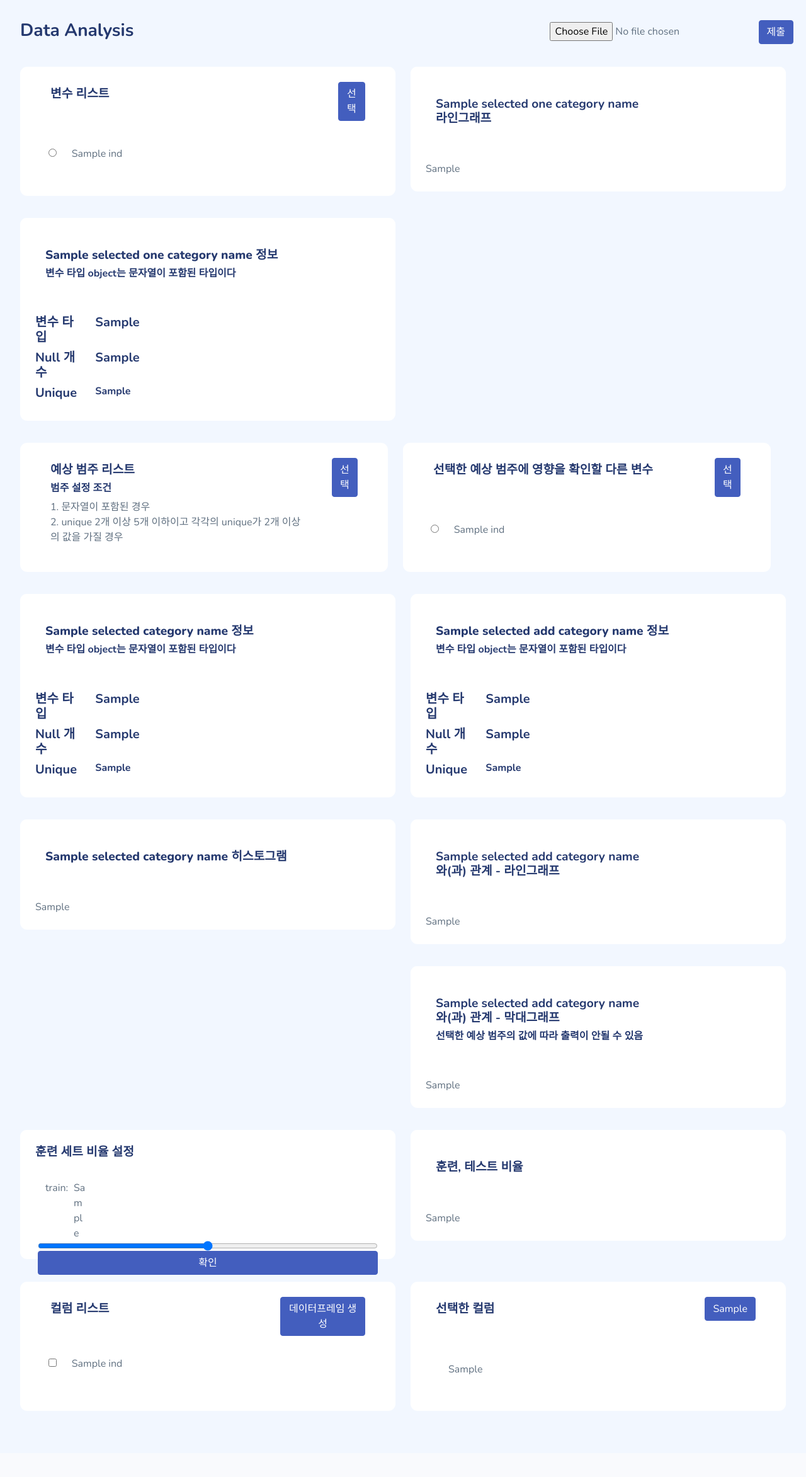
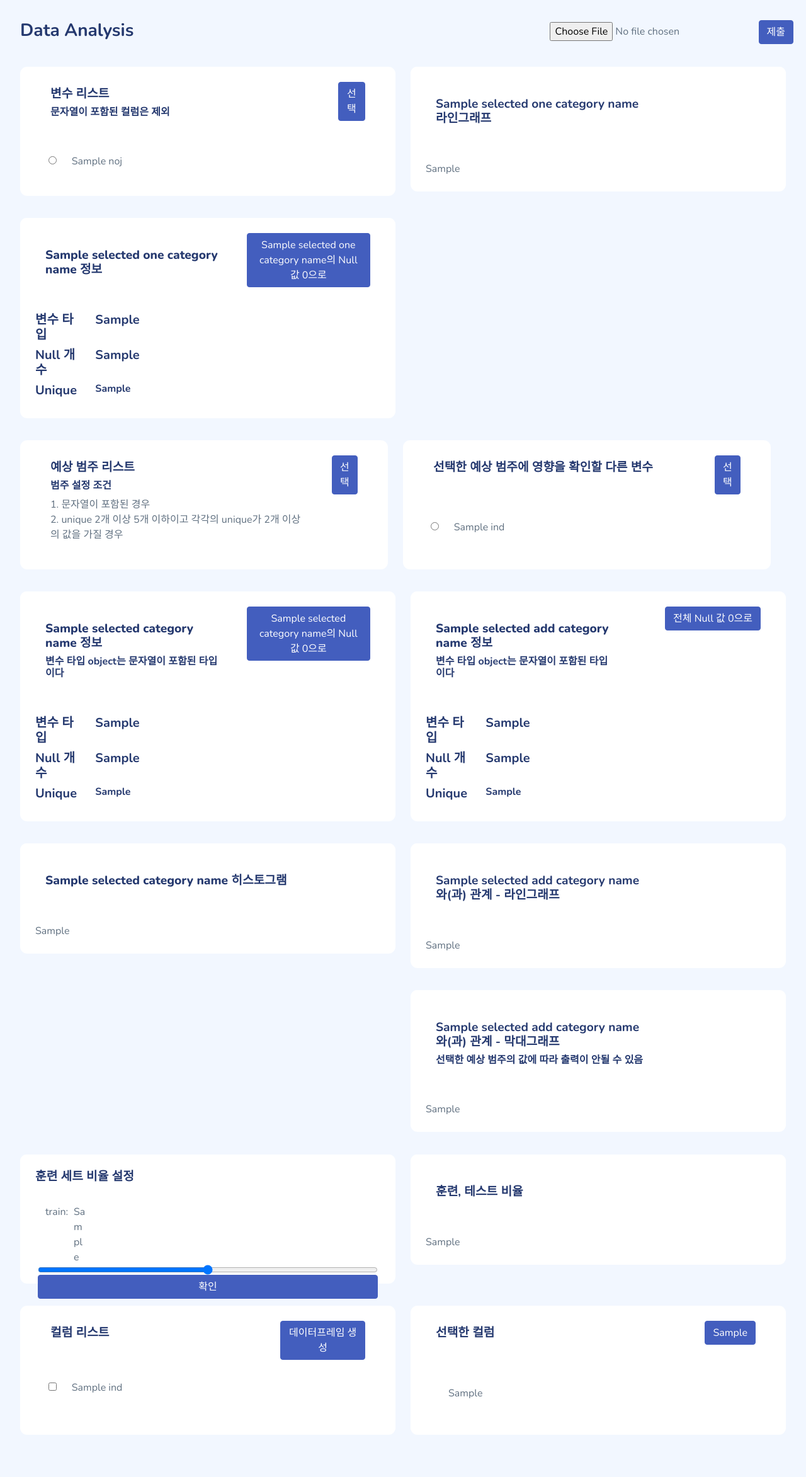
Before and after one commit to Chihyuk/DataAnalysis, a Django app: template home/main/templates/index.html in a window 1280 px wide. Shown: the whole page at 63% size. Before the commit the page ends 2182 px from the top, so only its background shows below. Run offline with Django 4.2, Linux system fonts and the light colour scheme; the template is opened without the code that fills it: most values are stand-ins (such as "Sample title", 1, 10 or a date in 2020); some libraries are stand-ins or nearby versions.

Commit message:
null 값 0 으로 만드는 버튼 생성

```diff
--- a/dataweb/main/templates/index.html
+++ b/dataweb/main/templates/index.html
@@ -47,6 +47,7 @@
                                 <div class="row px-3 py-2 mx-2">
                                     <div class="card-header col-lg-10">
                                         <h4>변수 리스트</h4>
+                                        <h6>문자열이 포함된 컬럼은 제외<h6>
                                     </div>
                                     <div class="card-body col-lg-2 py-3" style="text-align: right;">
                                         <button class="btn btn-primary">선택</button>
@@ -55,12 +56,12 @@
                                 <div class="card-content pb-4">
                                     <div class="row mx-4 py-2">
                                         {% csrf_token %}
-                                        {% for ind in index %}
+                                        {% for noj in nonObject %}
                                             <div class="col-12 col-lg-1 cat_radio_btn py-2">
-                                                <input id="selected_one_category" type="radio" name="selected_one_category" value={{ind}}>
+                                                <input id="selected_one_category" type="radio" name="selected_one_category" value={{noj}}>
                                             </div>
                                             <div class="col-12 col-lg-3 py-2">
-                                                {{ind}}
+                                                {{noj}}
                                             </div>
                                         {% endfor %}
                                     </div>
@@ -70,9 +71,15 @@
                         <!-- 변수 리스트 표 그리기 -->
                         <div class="card">
                             <div class="card-header row mx-0">
-                                <div class="card-header col-lg-12 mx-0 px-3">
+                                <div class="card-header col-lg-7 mx-0 px-3">
                                     <h4><b>{{selected_one_category_name}}</b> 정보</h4>
-                                    <h6>변수 타입 object는 문자열이 포함된 타입이다</h6>
+                                </div>
+                                <div class="col-lg-5 mx-0 px-3" style="text-align: right;">
+                                    <form action="" method="post">
+                                        {% csrf_token %}
+                                        <input type="hidden" id="sel_var_null_zero" name="sel_var_null_zero" value="sel_var_null_zero">
+                                        <button class="btn btn-primary">{{selected_one_category_name}}의 Null 값 0으로</button>
+                                    <form>
                                 </div>
                             </div>
                             <div class="card-body row">
@@ -186,9 +193,16 @@
                         <!-- 변수 리스트 표 그리기 -->
                         <div class="card">
                             <div class="card-header row mx-0">
-                                <div class="card-header col-lg-12 mx-0 px-3">
+                                <div class="card-header col-lg-7 mx-0 px-3">
                                     <h4><b>{{selected_category_name}}</b> 정보</h4>
                                     <h6>변수 타입 object는 문자열이 포함된 타입이다</h6>
+                                </div>
+                                <div class="col-lg-5 mx-0 px-3" style="text-align: right;">
+                                    <form action="" method="post">
+                                        {% csrf_token %}
+                                        <input type="hidden" id="sel_cat_null_zero" name="sel_cat_null_zero" value="sel_cat_null_zero">
+                                        <button class="btn btn-primary">{{selected_category_name}}의 Null 값 0으로</button>
+                                    <form>
                                 </div>
                             </div>
                             <div class="card-body row">
@@ -236,9 +250,16 @@
                         <!-- 변수 리스트 표 그리기 -->
                         <div class="card">
                             <div class="card-header row mx-0">
-                                <div class="card-header col-lg-12 mx-0 px-3">
+                                <div class="card-header col-lg-7 mx-0 px-3">
                                     <h4><b>{{selected_add_category_name}}</b> 정보</h4>
                                     <h6>변수 타입 object는 문자열이 포함된 타입이다</h6>
+                                </div>
+                                <div class="col-lg-5 mx-0 px-3" style="text-align: right;">
+                                    <form action="" method="post">
+                                        {% csrf_token %}
+                                        <input type="hidden" id="sel_null_zero" name="sel_null_zero" value="sel_null_zero">
+                                        <button class="btn btn-primary">전체 Null 값 0으로</button>
+                                    <form>
                                 </div>
                             </div>
                             <div class="card-body row">
```
Also changed, not shown: dataweb/main/SqlCon.py (+18 -18 lines), dataweb/main/SqlQuery.py (+12 -12 lines), dataweb/main/views.py (+53 -6 lines).
